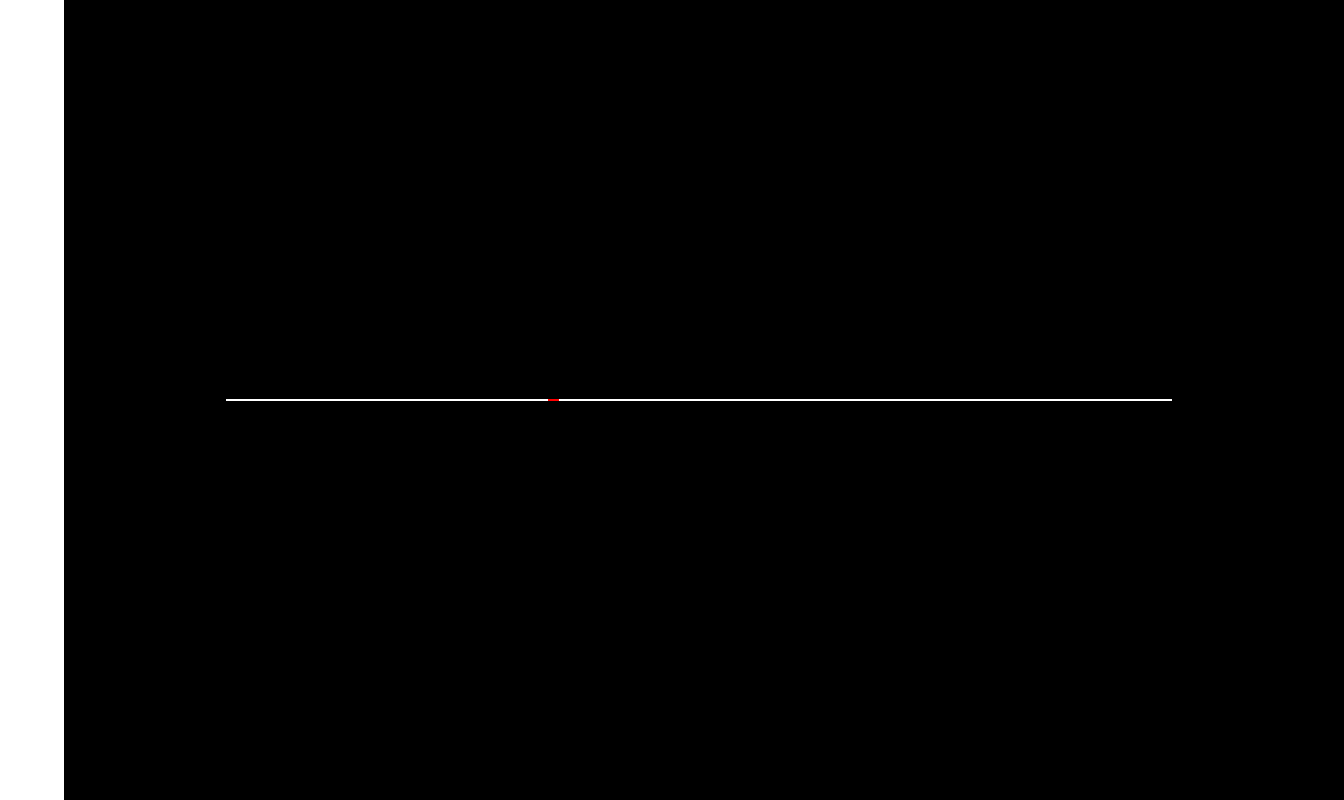
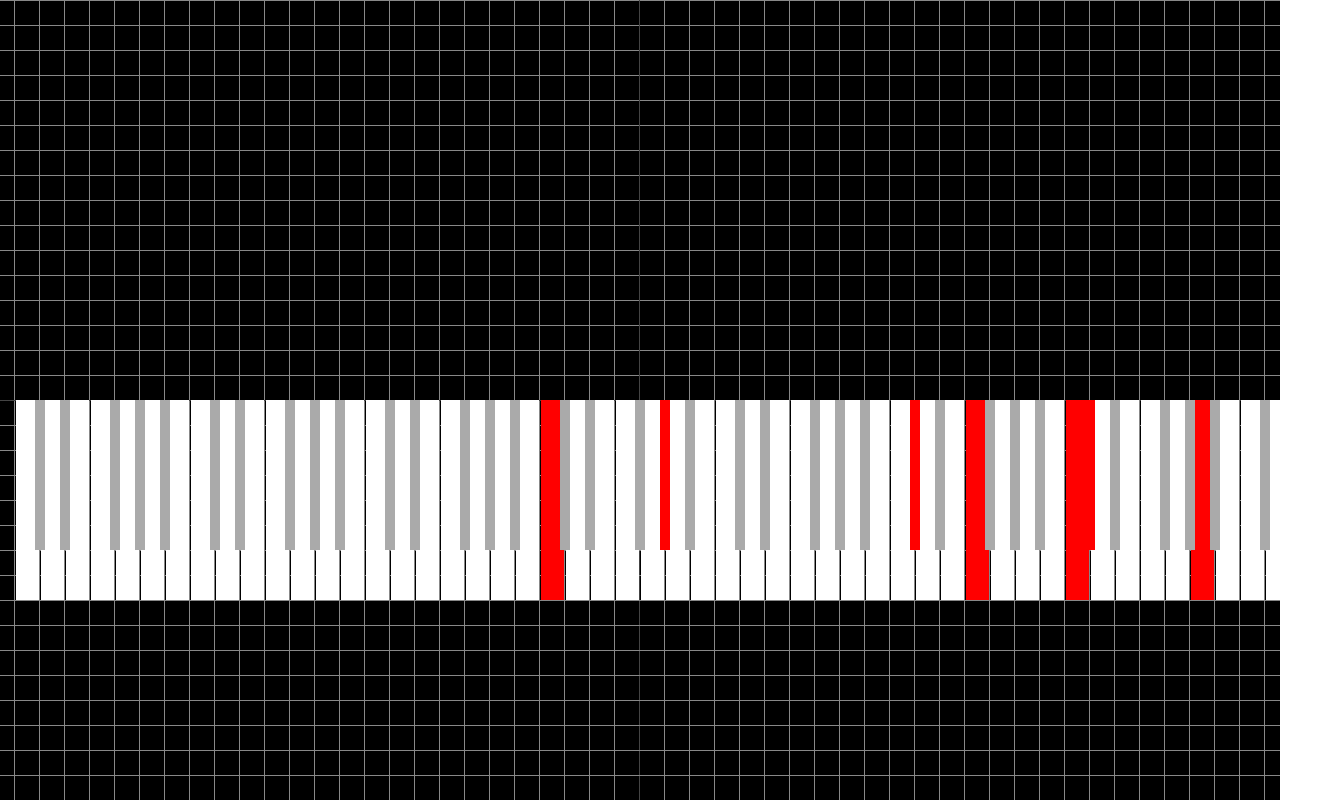
Before and after one commit to cpulvermacher/midiocrity, a website built with Vite: page index.html in a window 1280 px wide. Shown: the whole page, 1344 px wide, since content can reach past the window. Built offline with nearby package versions, Linux system fonts and the light colour scheme; animation ran at ten frames a second.

Commit message:
gix piano drawing

```diff
--- a/index.html
+++ b/index.html
@@ -1,13 +1,22 @@
 <!doctype html>
 <html lang="en">
+
 <head>
   <meta charset="UTF-8" />
   <link rel="icon" type="image/svg+xml" href="/vite.svg" />
-    <meta name="viewport" content="width=device-width, initial-scale=1.0" />
+  <meta name="viewport" content="width=device-width, user-scalable=no, minimum-scale=1.0, maximum-scale=1.0">
   <title>Vite + TS</title>
+  <style>
+    html,
+    body {
+      margin: 0;
+      padding: 0;
+    }
+  </style>
 </head>
+
 <body>
-    <div id="app"></div>
   <script type="module" src="/src/main.ts"></script>
 </body>
+
 </html>
--- a/src/main.ts
+++ b/src/main.ts
@@ -1,6 +1,11 @@
 import { Piano } from './piano';
-import './style.css';
 
-const piano = Piano();
-piano.lightUpKey(30);
+const numKeys = 88;
+
+const piano = Piano(numKeys);
 piano.animate();
+
+// play random note every second
+setInterval(() => {
+  piano.lightUpKey(Math.floor(Math.random() * numKeys));
+}, 1000);
--- a/src/piano.ts
+++ b/src/piano.ts
@@ -1,10 +1,15 @@
-import { BoxGeometry, Mesh, MeshBasicMaterial, PerspectiveCamera, Scene, WebGLRenderer } from 'three';
+import { BoxGeometry, Camera, GridHelper, Mesh, MeshBasicMaterial, OrthographicCamera, Scene, WebGLRenderer } from 'three';
+import { OrbitControls } from 'three/examples/jsm/controls/OrbitControls.js';
 
-export function Piano() {
+export function Piano(numKeys = 88) {
     const scene = new Scene();
     const camera = createCamera();
     const renderer = createRenderer();
-    const keys = createKeys(scene);
+    const keys = createKeys(scene, numKeys);
+
+    if (import.meta.env.MODE === 'development') {
+        addDebugHelpers(scene, camera, renderer);
+    }
 
     return {
         lightUpKey: (keyIndex: number) => lightUpKey(keys, keyIndex),
@@ -13,8 +18,9 @@ export function Piano() {
 }
 
 function createCamera() {
-    const camera = new PerspectiveCamera(75, window.innerWidth / window.innerHeight, 0.1, 1000);
-    camera.position.z = 50;
+    const scale = 50;
+    const camera = new OrthographicCamera(window.innerWidth / -scale, window.innerWidth / scale, window.innerHeight / scale, window.innerHeight / -scale);
+    camera.position.z = 10;
     return camera;
 }
 
@@ -25,17 +31,39 @@ function createRenderer() {
     return renderer;
 }
 
-function createKey(x: number) {
-    const geometry = new BoxGeometry(1, 0.1, 3);
-    const material = new MeshBasicMaterial({ color: 0xffffff });
+
+function createKey(x: number, isBlack: boolean) {
+    const keyWidth = isBlack ? 0.4 : 0.9;
+    const keyHeight = isBlack ? 6 : 8;
+
+    const geometry = new BoxGeometry(keyWidth, keyHeight, 0.1);
+    const material = new MeshBasicMaterial({ color: isBlack ? 0xaaaaaa : 0xffffff });
+
     const key = new Mesh(geometry, material);
-    key.position.x = x;
+    key.position.x = isBlack ? x - 0.5 : x;
+    key.position.y = - keyHeight / 2;
+    key.position.z = isBlack ? 0.5 : 0;
+
     return key;
 }
 
-function createKeys(scene: Scene) {
-    const keys = Array.from({ length: 88 }, (_, i) => createKey(i - 44));
-    keys.forEach(key => scene.add(key));
+function createKeys(scene: Scene, numKeys: number) {
+    const keys = [];
+    const blackKeys = [1, 3, 6, 8, 10];
+    //center the keyboard around x=0, and align to have white keys between gridlines
+    let x = -Math.floor(numKeys / 12) * 7 / 2;
+
+    for (let i = 0; i < numKeys; i++) {
+        const isBlack = blackKeys.includes(i % 12);
+        const key = createKey(x, isBlack);
+        scene.add(key);
+        keys.push(key);
+
+        if (!isBlack) {
+            x += 1;
+        }
+    }
+
     return keys;
 }
 
@@ -47,7 +75,17 @@ function lightUpKey(keys: Mesh[], keyIndex: number) {
     keys[keyIndex].material = new MeshBasicMaterial({ color: 0xff0000 });
 }
 
-function animate(scene: Scene, camera: PerspectiveCamera, renderer: WebGLRenderer) {
+function animate(scene: Scene, camera: Camera, renderer: WebGLRenderer) {
     requestAnimationFrame(() => animate(scene, camera, renderer));
     renderer.render(scene, camera);
 }
+
+function addDebugHelpers(scene: Scene, camera: Camera, renderer: WebGLRenderer) {
+    const gridHelper = new GridHelper(100, 100);
+    scene.add(gridHelper);
+    gridHelper.rotation.x = Math.PI / 2; // Rotate the gridHelper 90 degrees
+
+    const orbitControls = new OrbitControls(camera, renderer.domElement);
+
+    return { gridHelper, orbitControls };
+}
--- a/src/style.css
+++ /dev/null
@@ -1,96 +0,0 @@
-:root {
-  font-family: Inter, system-ui, Avenir, Helvetica, Arial, sans-serif;
-  line-height: 1.5;
-  font-weight: 400;
-
-  color-scheme: light dark;
-  color: rgba(255, 255, 255, 0.87);
-  background-color: #242424;
-
-  font-synthesis: none;
-  text-rendering: optimizeLegibility;
-  -webkit-font-smoothing: antialiased;
-  -moz-osx-font-smoothing: grayscale;
-}
-
-a {
-  font-weight: 500;
-  color: #646cff;
-  text-decoration: inherit;
-}
-a:hover {
-  color: #535bf2;
-}
-
-body {
-  margin: 0;
-  display: flex;
-  place-items: center;
-  min-width: 320px;
-  min-height: 100vh;
-}
-
-h1 {
-  font-size: 3.2em;
-  line-height: 1.1;
-}
-
-#app {
-  max-width: 1280px;
-  margin: 0 auto;
-  padding: 2rem;
-  text-align: center;
-}
-
-.logo {
-  height: 6em;
-  padding: 1.5em;
-  will-change: filter;
-  transition: filter 300ms;
-}
-.logo:hover {
-  filter: drop-shadow(0 0 2em #646cffaa);
-}
-.logo.vanilla:hover {
-  filter: drop-shadow(0 0 2em #3178c6aa);
-}
-
-.card {
-  padding: 2em;
-}
-
-.read-the-docs {
-  color: #888;
-}
-
-button {
-  border-radius: 8px;
-  border: 1px solid transparent;
-  padding: 0.6em 1.2em;
-  font-size: 1em;
-  font-weight: 500;
-  font-family: inherit;
-  background-color: #1a1a1a;
-  cursor: pointer;
-  transition: border-color 0.25s;
-}
-button:hover {
-  border-color: #646cff;
-}
-button:focus,
-button:focus-visible {
-  outline: 4px auto -webkit-focus-ring-color;
-}
-
-@media (prefers-color-scheme: light) {
-  :root {
-    color: #213547;
-    background-color: #ffffff;
-  }
-  a:hover {
-    color: #747bff;
-  }
-  button {
-    background-color: #f9f9f9;
-  }
-}
```
Lines whose indentation alone changed are shown as unchanged.
